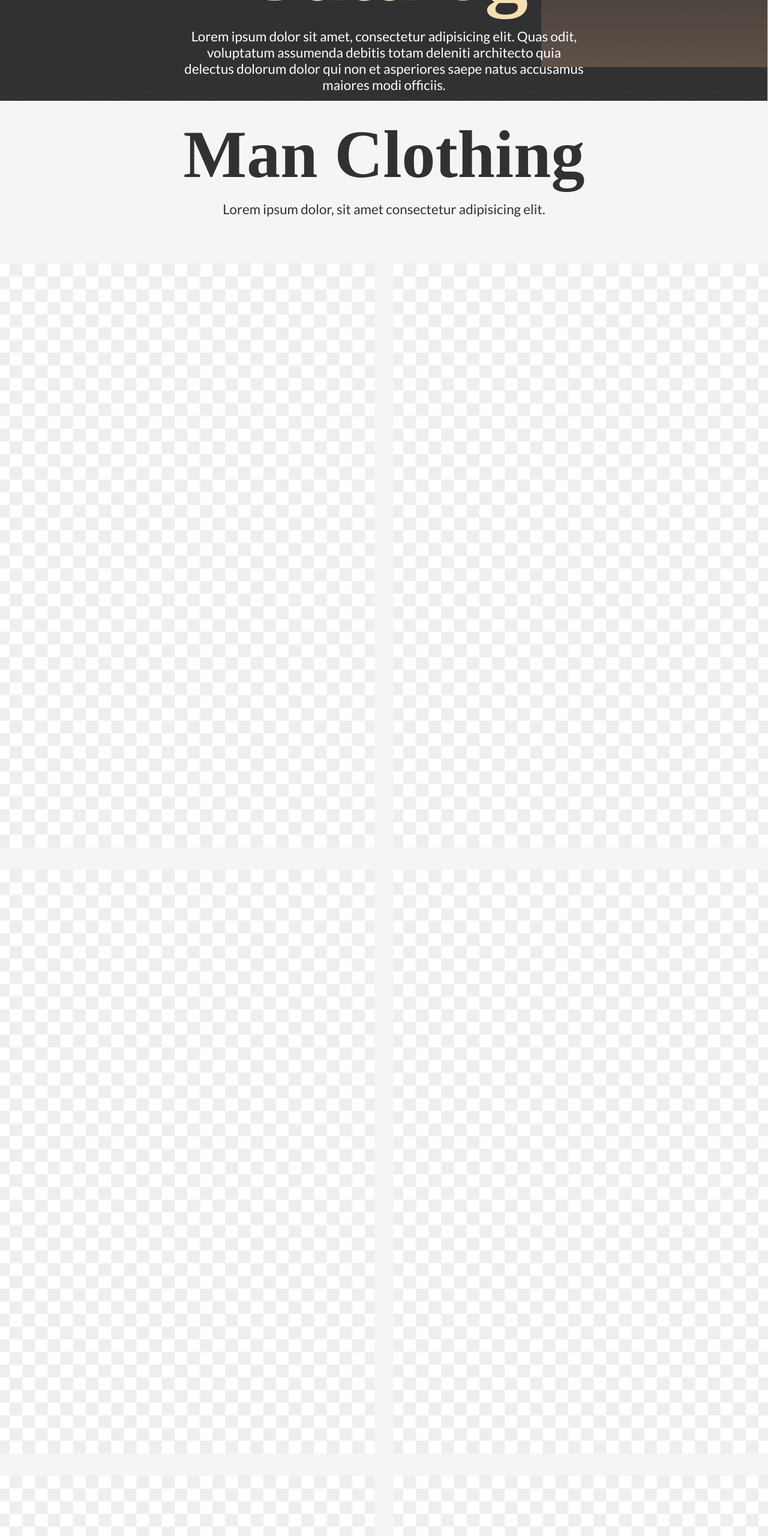
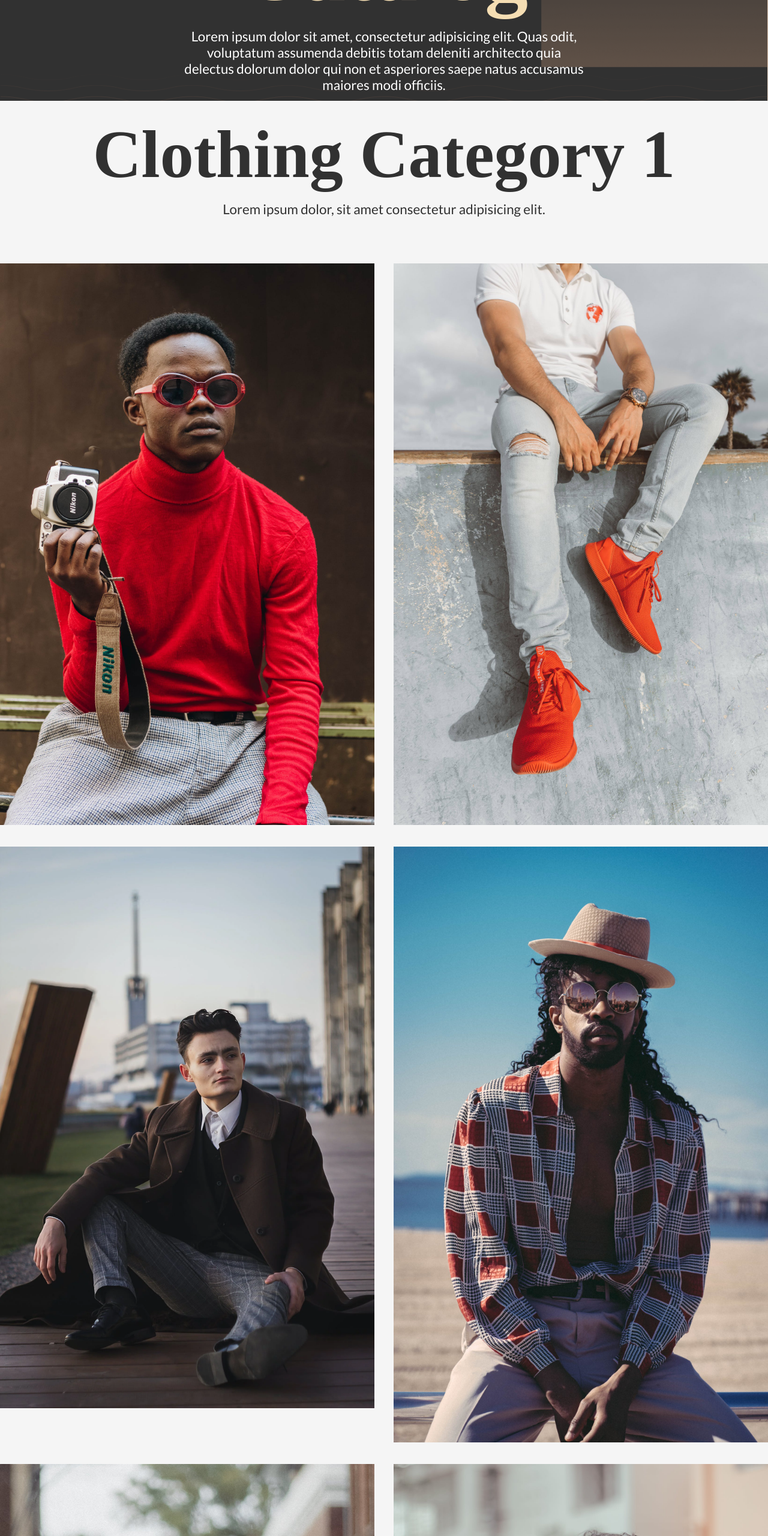
Before and after one commit to WailBoukhari/Brif003, a plain HTML site: page catalog.html in a window 1280 px wide. Shown: the part 240-2800 px from the top of the page at 60% size. Drawn offline with nearby package versions, Linux system fonts and the light colour scheme.

Commit message:
updated commit

```diff
--- a/asset/css/style.css
+++ b/asset/css/style.css
@@ -104,6 +104,7 @@ p {
 
 .brif3-banner-img img {
   border-radius: 0 0 0 102px;
+  width: 450px;
 }
 /*collectin style*/
 .collection-sec-header {
--- a/catalog.html
+++ b/catalog.html
@@ -52,81 +52,81 @@
       </p>
     </section>
     <section class="brif3-catalog-sec">
-      <h2>Man Clothing</h2>
+      <h2>Clothing Category 1</h2>
       <p>Lorem ipsum dolor, sit amet consectetur adipisicing elit.</p>
       <div class="sec-catalog-contents">
         <div class="sec-catalog-items">
           <div class="items">
-            <img src="asset/img/Image.png" alt="" />
+            <img src="asset/img/cat1.jpg" alt="" />
           </div>
           <div class="items">
-            <img src="asset/img/Image.png" alt="" />
+            <img src="asset/img/cat2.jpg" alt="" />
           </div>
           <div class="items">
-            <img src="asset/img/Image.png" alt="" />
+            <img src="asset/img/cat6.webp" alt="" />
           </div>
           <div class="items">
-            <img src="asset/img/Image.png" alt="" />
+            <img src="asset/img/cat4.jpg" alt="" />
           </div>
           <div class="items">
-            <img src="asset/img/Image.png" alt="" />
+            <img src="asset/img/cat7.jpg" alt="" />
           </div>
           <div class="items">
-            <img src="asset/img/Image.png" alt="" />
+            <img src="asset/img/cat5.jpg" alt="" />
           </div>
         </div>
         <a href="" class="btn-see-more">See More</a>
       </div>
     </section>
     <section class="brif3-catalog-sec">
-      <h2>Woman Clothing</h2>
+      <h2>Clothing Category 3</h2>
       <p>Lorem ipsum dolor, sit amet consectetur adipisicing elit.</p>
       <div class="sec-catalog-contents">
         <div class="sec-catalog-items">
           <div class="items">
-            <img src="asset/img/Image.png" alt="" />
+            <img src="asset/img/cat1.jpg" alt="" />
           </div>
           <div class="items">
-            <img src="asset/img/Image.png" alt="" />
+            <img src="asset/img/cat2.jpg" alt="" />
           </div>
           <div class="items">
-            <img src="asset/img/Image.png" alt="" />
+            <img src="asset/img/cat6.webp" alt="" />
           </div>
           <div class="items">
-            <img src="asset/img/Image.png" alt="" />
+            <img src="asset/img/cat4.jpg" alt="" />
           </div>
           <div class="items">
-            <img src="asset/img/Image.png" alt="" />
+            <img src="asset/img/cat7.jpg" alt="" />
           </div>
           <div class="items">
-            <img src="asset/img/Image.png" alt="" />
+            <img src="asset/img/cat5.jpg" alt="" />
           </div>
         </div>
         <a href="" class="btn-see-more">See More</a>
       </div>
     </section>
     <section class="brif3-catalog-sec">
-      <h2>Kid Clothing</h2>
+      <h2>Clothing Category 3</h2>
       <p>Lorem ipsum dolor, sit amet consectetur adipisicing elit.</p>
       <div class="sec-catalog-contents">
         <div class="sec-catalog-items">
           <div class="items">
-            <img src="asset/img/Image.png" alt="" />
+            <img src="asset/img/cat1.jpg" alt="" />
           </div>
           <div class="items">
-            <img src="asset/img/Image.png" alt="" />
+            <img src="asset/img/cat2.jpg" alt="" />
           </div>
           <div class="items">
-            <img src="asset/img/Image.png" alt="" />
+            <img src="asset/img/cat6.webp" alt="" />
           </div>
           <div class="items">
-            <img src="asset/img/Image.png" alt="" />
+            <img src="asset/img/cat4.jpg" alt="" />
           </div>
           <div class="items">
-            <img src="asset/img/Image.png" alt="" />
+            <img src="asset/img/cat7.jpg" alt="" />
           </div>
           <div class="items">
-            <img src="asset/img/Image.png" alt="" />
+            <img src="asset/img/cat5.jpg" alt="" />
           </div>
         </div>
         <a href="" class="btn-see-more">See More</a>
```
Also changed, not shown: index.html (+12 -12 lines), asset/img/cat1.jpg (added), asset/img/cat2.jpg (added), asset/img/cat3.webp (added), asset/img/cat4.jpg (added), asset/img/cat5.jpg (added), asset/img/cat6.webp (added), asset/img/cat7.jpg (added), asset/img/cat8.webp (added).
